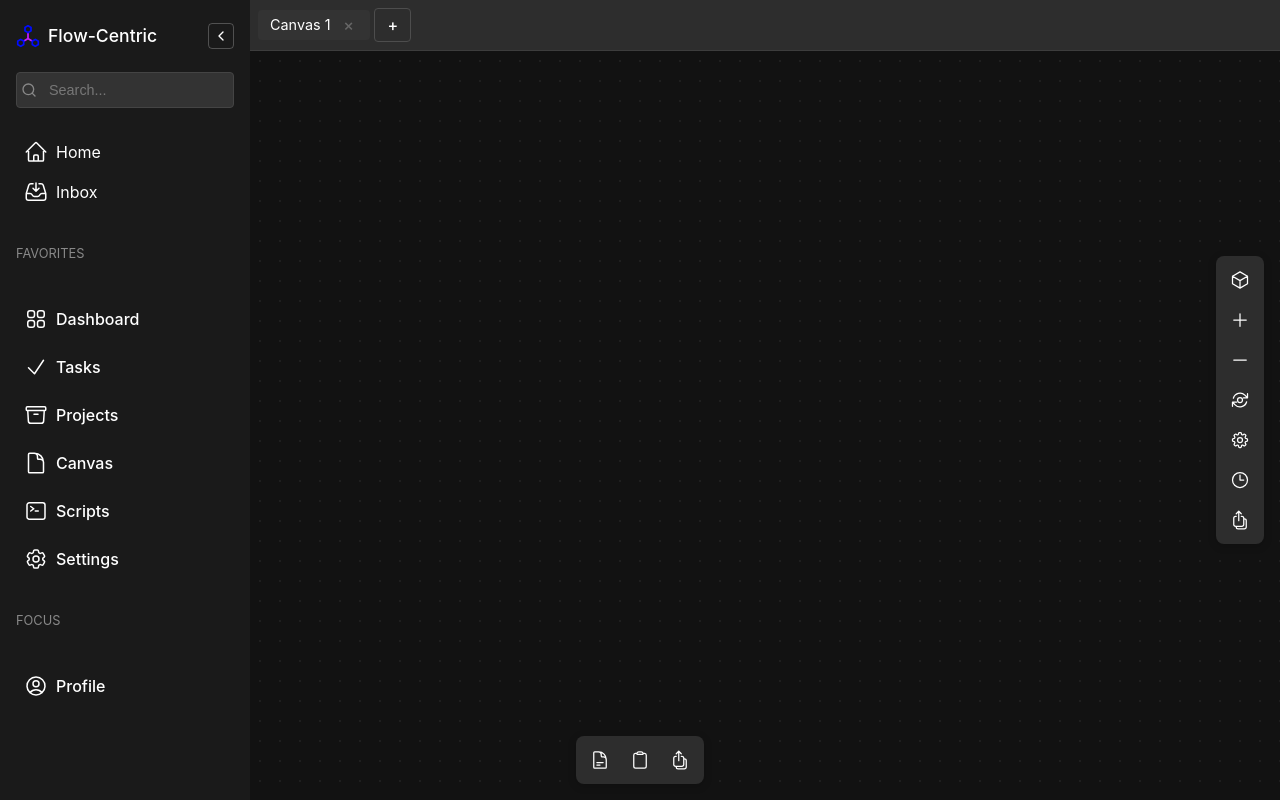
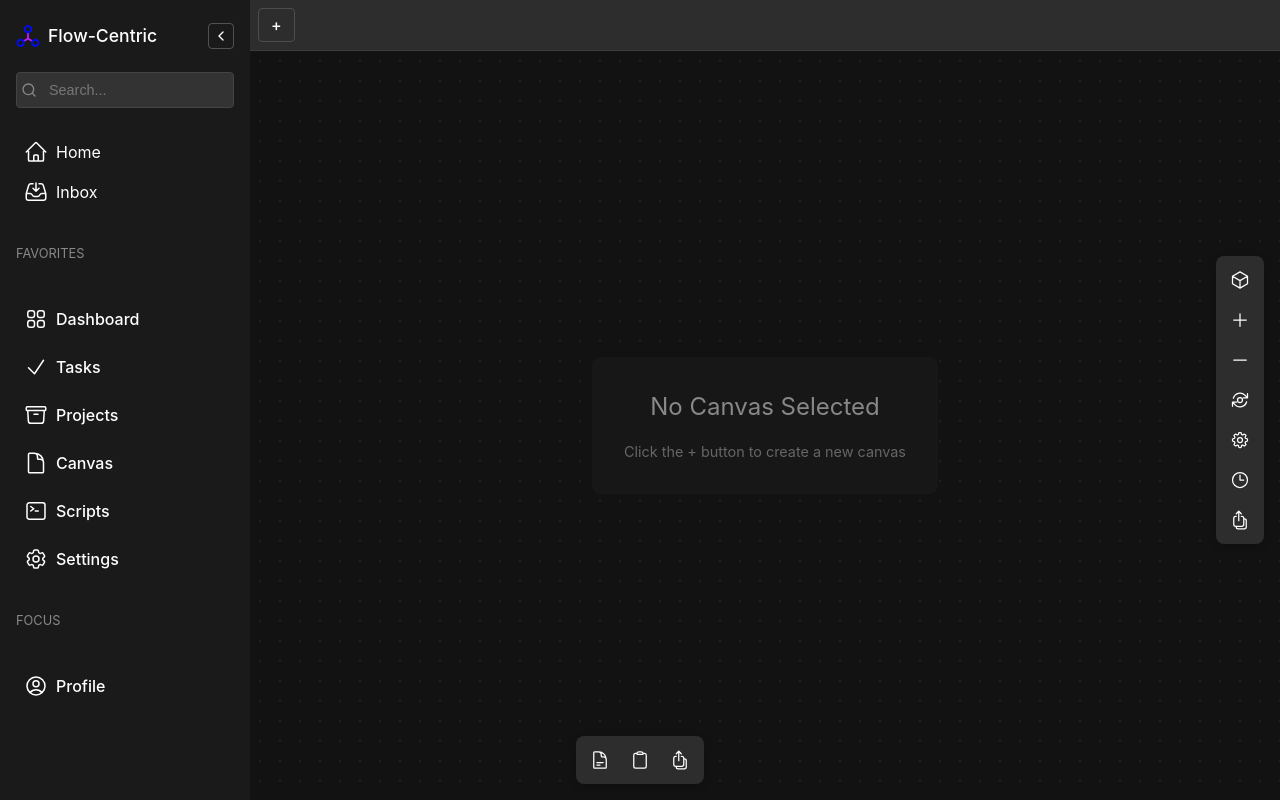
Before and after one commit to EXDEICIDA/WorkFlow-App, a React (Vite) app in the folder workflow-app/: page /canvas in a window 1280 px wide. Built offline with nearby package versions, Linux system fonts and the light colour scheme.

Commit message:
state management

```diff
--- a/workflow-app/src/Pages/CanvasPage.css
+++ b/workflow-app/src/Pages/CanvasPage.css
@@ -372,3 +372,34 @@
   background-color: #444;
   color: #fff;
 }
+
+.empty-state {
+  flex: 1;
+  display: flex;
+  align-items: center;
+  justify-content: center;
+  background-color: #121212;
+  background-image: radial-gradient(circle, #1f1f1f 1px, transparent 1px);
+  background-size: 20px 20px;
+}
+
+.empty-state-content {
+  text-align: center;
+  color: #666;
+  padding: 2rem;
+  border-radius: 8px;
+  background-color: rgba(26, 26, 26, 0.8);
+  backdrop-filter: blur(5px);
+}
+
+.empty-state-content h2 {
+  margin: 0 0 1rem;
+  font-size: 1.5rem;
+  font-weight: normal;
+  color: #888;
+}
+
+.empty-state-content p {
+  margin: 0;
+  font-size: 0.9rem;
+}
--- a/workflow-app/src/Pages/CanvasPage.jsx
+++ b/workflow-app/src/Pages/CanvasPage.jsx
@@ -4,8 +4,8 @@ import CanvasItem from "../Components/CanvasItem";
 import Curves from "../Components/Curves";
 
 const CanvasPage = () => {
-  const [tabs, setTabs] = useState([{ id: 1, name: "Canvas 1", canvasItems: [], connections: [] }]);
-  const [activeTabIndex, setActiveTabIndex] = useState(0);
+  const [tabs, setTabs] = useState([]);
+  const [activeTabIndex, setActiveTabIndex] = useState(null);
   const [isDragging, setIsDragging] = useState(false);
   const [isSpacePressed, setIsSpacePressed] = useState(false);
   const [pan, setPan] = useState({ x: 0, y: 0 });
@@ -153,15 +153,14 @@ const CanvasPage = () => {
 
   const handleCloseTab = (tabId, event) => {
     event.stopPropagation();
-    if (tabs.length > 1) {
     const tabIndex = tabs.findIndex(tab => tab.id === tabId);
     const newTabs = tabs.filter(tab => tab.id !== tabId);
     setTabs(newTabs);
 
-      // If we're closing the active tab or a tab before it, adjust the active index
-      if (tabIndex <= activeTabIndex) {
+    if (newTabs.length === 0) {
+      setActiveTabIndex(null);
+    } else if (tabIndex <= activeTabIndex) {
       setActiveTabIndex(Math.max(0, activeTabIndex - 1));
-      }
     }
   };
 
@@ -231,12 +230,13 @@ const CanvasPage = () => {
           <button
             className="new-tab"
             onClick={() => {
-              setTabs([...tabs, {
-                id: tabs.length + 1,
+              const newTab = {
+                id: Date.now(),
                 name: `Canvas ${tabs.length + 1}`,
                 canvasItems: [],
                 connections: []
-              }]);
+              };
+              setTabs([...tabs, newTab]);
               setActiveTabIndex(tabs.length);
             }}
           >
@@ -245,6 +245,7 @@ const CanvasPage = () => {
         </div>
       </div>
 
+      {activeTabIndex !== null ? (
         <div
           ref={containerRef}
           className="canvas-container"
@@ -273,11 +274,12 @@ const CanvasPage = () => {
             />
           ))}
         </div>
-
-      {/* Show help text only when no tabs exist */}
-      {tabs.length === 0 && (
-        <div className="canvas-help">
-          <p>Click the + button above to create a new canvas</p>
+      ) : (
+        <div className="empty-state">
+          <div className="empty-state-content">
+            <h2>No Canvas Selected</h2>
+            <p>Click the + button to create a new canvas</p>
+          </div>
         </div>
       )}
 
```
Lines whose indentation alone changed are shown as unchanged.
